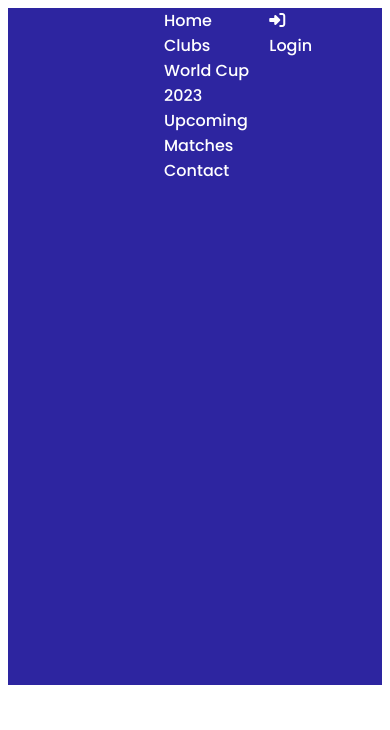
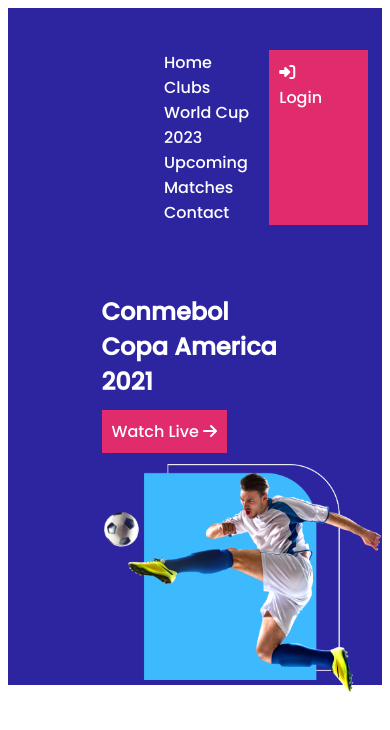
Before and after one commit to banglapress/responsive-football-fiesta, a plain HTML site: page index.html in a window 390 px wide. Drawn offline with Linux system fonts and the light colour scheme.

Commit message:
banner image added

```diff
--- a/index.html
+++ b/index.html
@@ -6,29 +6,43 @@
     <meta http-equiv="X-UA-Compatible" content="IE=edge">
     <meta name="viewport" content="width=device-width, initial-scale=1.0">
     <title>Football Fiesta</title>
+    <!-- font awesome -->
     <script src="https://kit.fontawesome.com/c5090bc807.js" crossorigin="anonymous"></script>
+    <!-- favicon -->
     <link rel="shortcut icon" href="images/favicon.png" type="image/x-icon">
-    <link rel="stylesheet" href="styles/nav.css">
+    <!-- stylesheet -->
     <link rel="stylesheet" href="styles/style.css">
-
 </head>
 
 <body>
+    <!-- header start -->
     <header>
         <nav>
             <span>
-                <a href="">Home</a>
-                <a href="">Clubs</a>
-                <a href="">World Cup 2023</a>
-                <a href="">Upcoming Matches</a>
-                <a href="">Contact</a>
+                <a href="#">Home</a>
+                <a target="_blank" href="https://github.com/banglapress">Clubs</a>
+                <a target="_blank" href="https://github.com/banglapress">World Cup 2023</a>
+                <a target="_blank" href="https://github.com/banglapress">Upcoming Matches</a>
+                <a target="_blank" href="https://github.com/banglapress">Contact</a>
             </span>
-            <span>
-                <a href=""><i class="fas fa-sign-in-alt"></i></a>
-                <a href="">Login</a>
+            <span class="link-button">
+                <a href="#"><i class="fas fa-sign-in-alt"></i></a>
+                <a href="#">Login</a>
             </span>
         </nav>
+        <section class="top-banner">
+            <div class="half-width">
+                <h1>Conmebol Copa America 2021</h1>
+                <a class="link-button" target="_blank" href="https://github.com/banglapress">Watch Live
+                    <i class="fas fa-arrow-right"> </i>
+                </a>
+            </div>
+            <div class="half-width">
+                <img src="images/banner.png" alt="banner-photo">
+            </div>
+        </section>
     </header>
+    <!-- header end -->
 
 </body>
 
--- a/styles/nav.css
+++ /dev/null
@@ -1,21 +0,0 @@
-/* header */
-        header{
-            background-color: #2D25A0;
-            max-width: 1440px; /* it has to be changed later// */
-            height: 677px;
-        }
-        nav {
-            display: flex;
-            justify-content: space-between;
-            margin-left: 156px;
-            margin-right: 124px;
-        }
-
-        nav a {
-            text-decoration: none;
-            color: black;
-            font-size: 16px;
-            font-weight: 500;
-            margin-right: 36px;
-            color: white;
-        }
--- a/styles/style.css
+++ b/styles/style.css
@@ -5,3 +5,92 @@
 body{
     font-family: 'Poppins', sans-serif;
 }
+
+/* header area styles */
+header{
+    background-color: #2D25A0;
+    max-width: 1440px; /* it has to be changed later// */
+    height: 677px;
+}
+
+/* navigation button styles */
+nav {
+    display: flex;
+    justify-content: space-between;
+    flex-direction: row;
+    padding-top: 42px;
+    margin-left: 156px;
+    margin-right: 124px;
+}
+
+nav a {
+    text-decoration: none;
+    color: black;
+    font-size: 16px;
+    font-weight: 500;
+    margin-right: 36px;
+    color: white;
+}
+.link-button{
+    text-decoration: none;
+    background-color: #E02C6D;
+    padding: 10px 40px;
+    color: white;
+    font-weight: 500;
+}
+
+h1{
+    font-size: 64px;
+    color: white;
+}
+
+.top-banner {
+    display: flex;
+    justify-content: center;
+    margin-top: 49px;
+    margin-bottom: 150px;
+    }
+
+.half-width{
+    width: 50%;
+    padding-left: 7%;
+}
+
+.half-width img{
+    width: 556px;
+}
+
+.top-banner:hover img{
+    transform: scale(.8) rotate(360deg);
+    transition: transform 2s ease-in-out;
+}
+
+
+
+/*------------------
+    Media Queries
+--------------------*/
+
+/* Mobile Devices */
+@media only screen and (max-width:688px) {
+    h1{
+        font-size: 1.5em;
+    }
+    .link-button{
+        padding: 10px 10px;
+        color: white;
+        font-weight: 500;
+    }
+    .top-banner{
+        flex-direction: column;
+        align-items: center;
+    }
+    .half-width{
+        padding-left: 0;
+        padding-bottom: 20px;
+    }
+
+    .half-width img{
+        width: 150%;
+    }
+}
```
